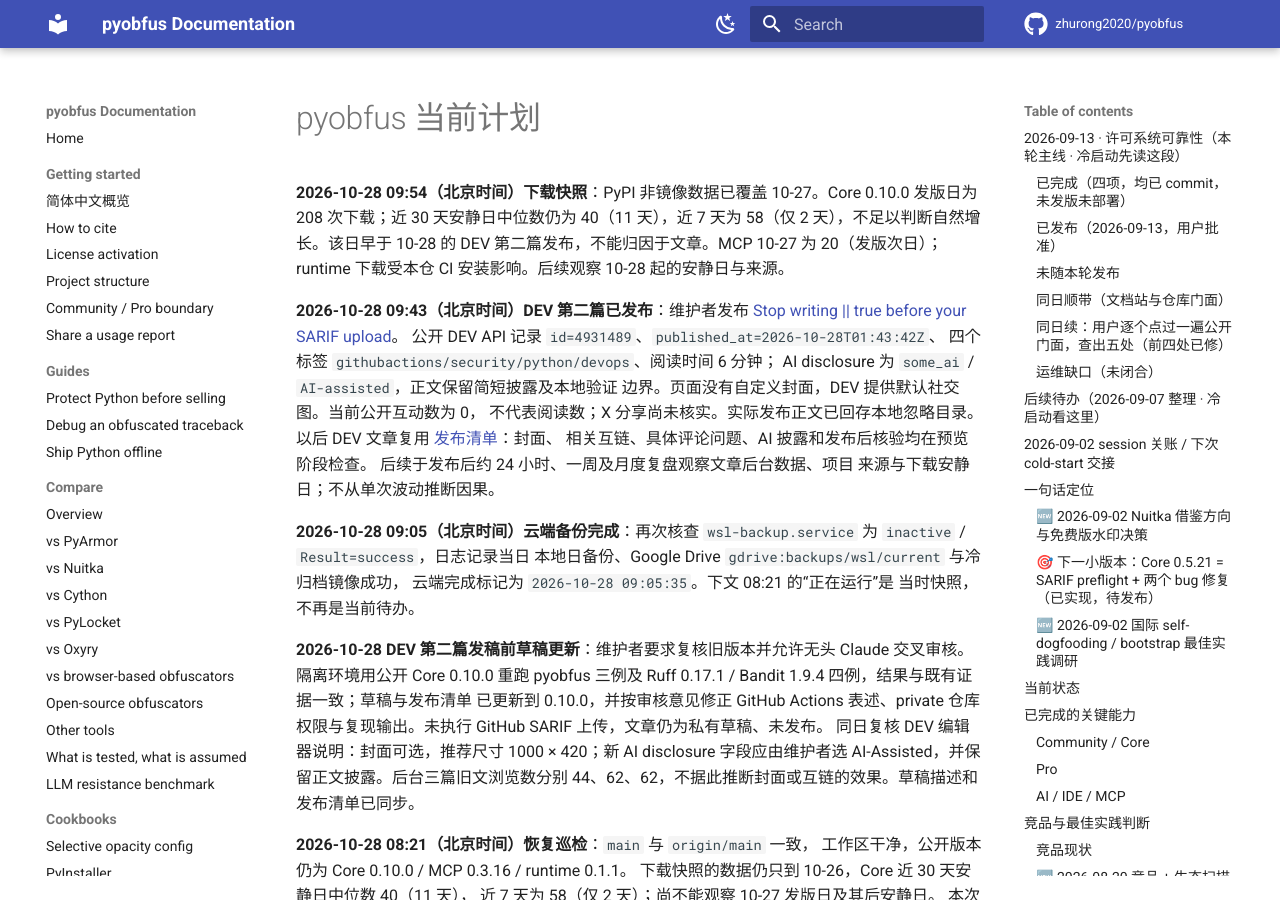
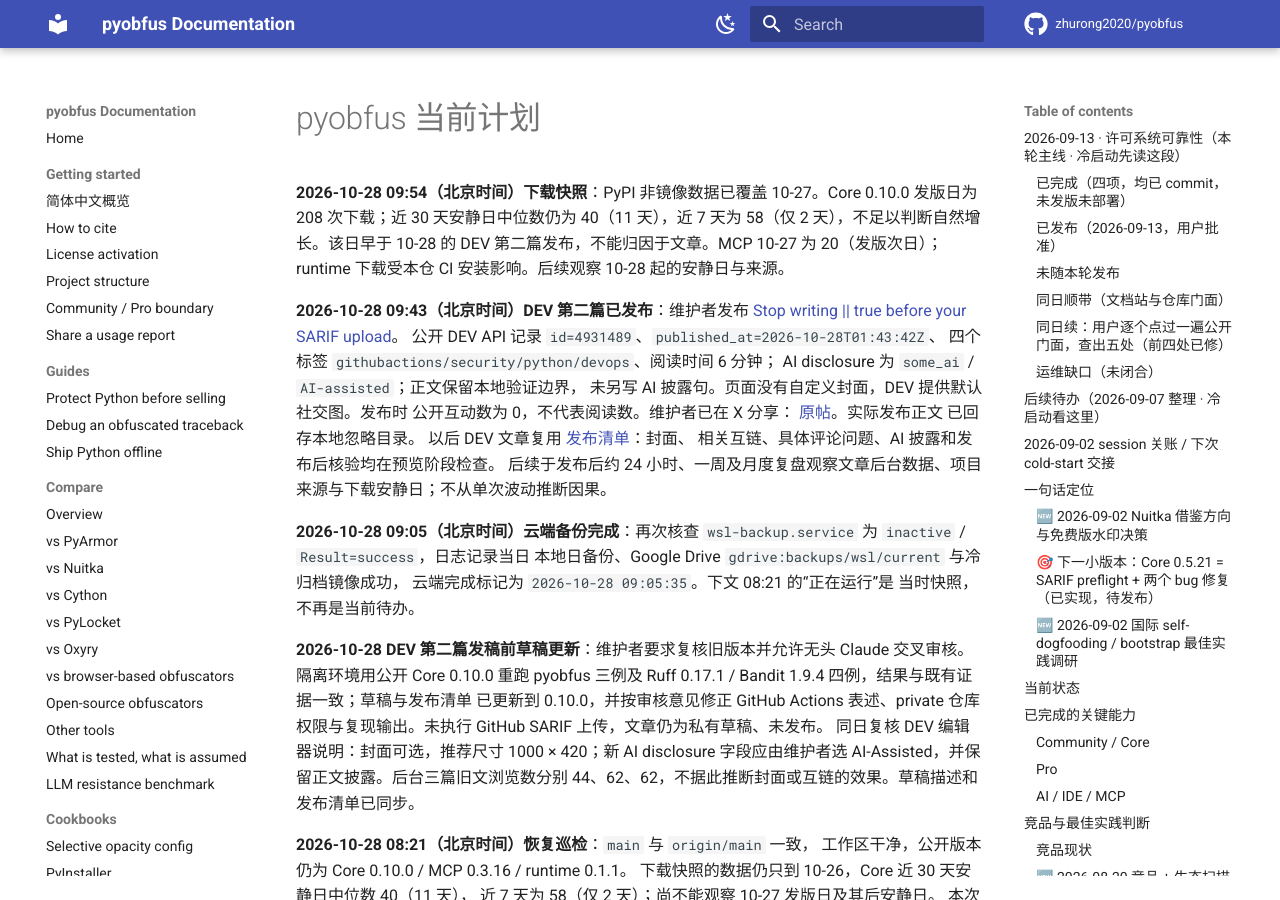
Before and after one commit to zhurong2020/pyobfus, an MkDocs documentation site: the page built from docs/CURRENT_PLAN_ZH.md, in a window 1280 px wide and 900 px high. Built offline with MkDocs 1.6.1 and Material for MkDocs 9.7.7, drawn with Linux system fonts in a browser that asks for light colours; comment, search, counter and statistics services are not loaded.

Commit message:
docs: record SARIF article X share (#148)

```diff
--- a/docs/CURRENT_PLAN_ZH.md
+++ b/docs/CURRENT_PLAN_ZH.md
@@ -10,9 +10,11 @@
 [Stop writing || true before your SARIF upload](https://dev.to/zhurong2020/stop-writing-true-before-your-sarif-upload-16ih)。
 公开 DEV API 记录 `id=4931489`、`published_at=2026-10-28T01:43:42Z`、
 四个标签 `githubactions/security/python/devops`、阅读时间 6 分钟；
-AI disclosure 为 `some_ai` / `AI-assisted`，正文保留简短披露及本地验证
-边界。页面没有自定义封面，DEV 提供默认社交图。当前公开互动数为 0，
-不代表阅读数；X 分享尚未核实。实际发布正文已回存本地忽略目录。
+AI disclosure 为 `some_ai` / `AI-assisted`；正文保留本地验证边界，
+未另写 AI 披露句。页面没有自定义封面，DEV 提供默认社交图。发布时
+公开互动数为 0，不代表阅读数。维护者已在 X 分享：
+[原帖](https://x.com/zhurong0525/status/2115269885244944746)。实际发布正文
+已回存本地忽略目录。
 以后 DEV 文章复用 [发布清单](DEV_PUBLISHING_CHECKLIST.md)：封面、
 相关互链、具体评论问题、AI 披露和发布后核验均在预览阶段检查。
 后续于发布后约 24 小时、一周及月度复盘观察文章后台数据、项目
```
Also changed, not shown: docs/TODO.md (+5 -3 lines).
